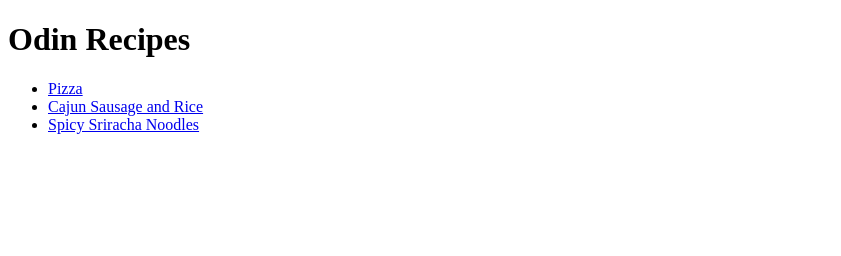
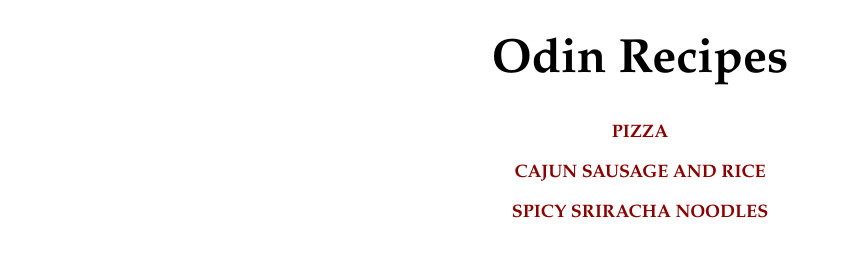
Before and after one commit to jjkurczak/odin-recipes, a plain HTML site: page index.html in a window 1280 px wide. Shown: the whole page, without its empty margins (0-841 px from the left). Drawn offline with Linux system fonts and the light colour scheme.

Commit message:
Adding external stylesheet and basic style
Pages didn't have any styling, so a stylesheet has been added that modifies the styles for the home page and recipe pages with simple but readable recipe book styling

```diff
--- a/index.html
+++ b/index.html
@@ -4,10 +4,11 @@
 	<meta charset="UTF-8">
 	<meta name="viewport" content="width=device-width, initial-scale=1.0">
 	<title>Odin Recipes</title>
+	<link rel="stylesheet" href="style.css">
 </head>
 <body>
 	<h1>Odin Recipes</h1>
-	<ul>
+	<ul class="linklist">
 		<li><a href="recipes/pizza.html">Pizza</a></li>
 		<li><a href="recipes/cajun_sausage_and_rice.html">Cajun Sausage and Rice</a></li>
 		<li><a href="recipes/spicy_sriracha_noodles.html">Spicy Sriracha Noodles</a></li>
--- /dev/null
+++ b/style.css
@@ -0,0 +1,55 @@
+
+h1, h2, h3, h4, h5, h6 {
+	font-family: "Garamond", "Georgia", serif;
+}
+
+h1 {
+	text-align: center;
+	font-size: 48px;
+}
+
+h2 {
+	font-style: italic;
+	color: darkslategrey;
+}
+
+h3 {
+	color: grey;
+}
+
+div {
+	text-align: center;
+}
+
+p, li {
+	font-family: "Garamond", "Georgia", serif;
+	font-size: 18px;
+	margin-top: 1em;
+}
+
+a {
+	text-decoration: none;
+	color: darkred;
+	font-weight: bold;
+	text-transform: uppercase;
+}
+
+.linklist li {
+	margin-top: 1em;
+	text-decoration: none;
+}
+
+a:visited {
+	color:rgb( 100, 0, 0);
+}
+
+a:hover {
+	color:rgb( 190, 0, 0);
+}
+
+.linklist {
+	text-align: center;
+	list-style-type: none;
+  	margin: 20px;
+  	padding: 0;
+}
```
Also changed, not shown: recipes/cajun_sausage_and_rice.html (+4 -1 lines), recipes/pizza.html (+4 -1 lines), recipes/spicy_sriracha_noodles.html (+4 -1 lines).
